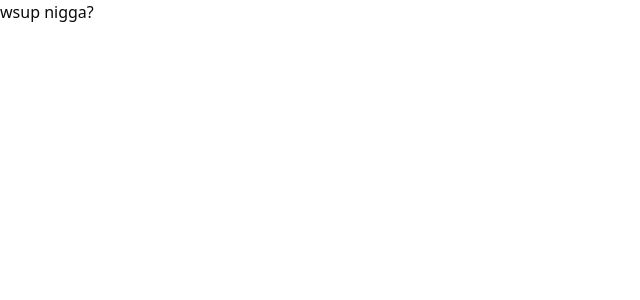
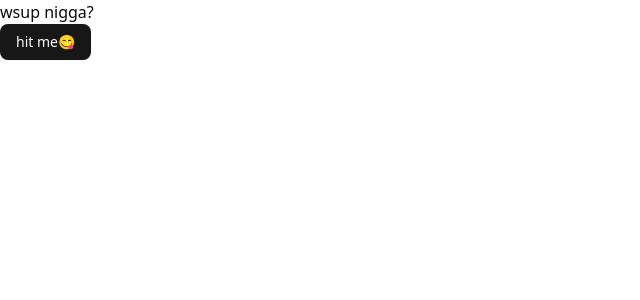
Before and after one commit to 01shrvan/ava, a Next.js app: page / in a window 1280 px wide. Shown: the top 300 px of the page, without its empty margins (0-640 px from the left). Built offline with nearby package versions, Linux system fonts and the light colour scheme.

Commit message:
feat: ignore

```diff
--- a/app/page.js
+++ b/app/page.js
@@ -1,7 +1,14 @@
+import { Button } from "@/components/ui/button";
+
 export default function Home() {
   return (
-    <div>
-      wsup nigga?
-    </div>
+    <>
+      <div>
+        wsup nigga?
+      </div>
+      <Button>
+        hit me😋
+      </Button>
+    </>
   );
 }
--- /dev/null
+++ b/components/ui/button.jsx
@@ -0,0 +1,55 @@
+import * as React from "react"
+import { Slot } from "@radix-ui/react-slot"
+import { cva } from "class-variance-authority";
+
+import { cn } from "@/lib/utils"
+
+const buttonVariants = cva(
+  "inline-flex items-center justify-center gap-2 whitespace-nowrap rounded-md text-sm font-medium transition-all disabled:pointer-events-none disabled:opacity-50 [&_svg]:pointer-events-none [&_svg:not([class*='size-'])]:size-4 shrink-0 [&_svg]:shrink-0 outline-none focus-visible:border-ring focus-visible:ring-ring/50 focus-visible:ring-[3px] aria-invalid:ring-destructive/20 dark:aria-invalid:ring-destructive/40 aria-invalid:border-destructive",
+  {
+    variants: {
+      variant: {
+        default:
+          "bg-primary text-primary-foreground shadow-xs hover:bg-primary/90",
+        destructive:
+          "bg-destructive text-white shadow-xs hover:bg-destructive/90 focus-visible:ring-destructive/20 dark:focus-visible:ring-destructive/40 dark:bg-destructive/60",
+        outline:
+          "border bg-background shadow-xs hover:bg-accent hover:text-accent-foreground dark:bg-input/30 dark:border-input dark:hover:bg-input/50",
+        secondary:
+          "bg-secondary text-secondary-foreground shadow-xs hover:bg-secondary/80",
+        ghost:
+          "hover:bg-accent hover:text-accent-foreground dark:hover:bg-accent/50",
+        link: "text-primary underline-offset-4 hover:underline",
+      },
+      size: {
+        default: "h-9 px-4 py-2 has-[>svg]:px-3",
+        sm: "h-8 rounded-md gap-1.5 px-3 has-[>svg]:px-2.5",
+        lg: "h-10 rounded-md px-6 has-[>svg]:px-4",
+        icon: "size-9",
+      },
+    },
+    defaultVariants: {
+      variant: "default",
+      size: "default",
+    },
+  }
+)
+
+function Button({
+  className,
+  variant,
+  size,
+  asChild = false,
+  ...props
+}) {
+  const Comp = asChild ? Slot : "button"
+
+  return (
+    <Comp
+      data-slot="button"
+      className={cn(buttonVariants({ variant, size, className }))}
+      {...props} />
+  );
+}
+
+export { Button, buttonVariants }
--- a/package.json
+++ b/package.json
@@ -9,6 +9,7 @@
     "lint": "eslint"
   },
   "dependencies": {
+    "@radix-ui/react-slot": "^1.2.3",
     "class-variance-authority": "^0.7.1",
     "clsx": "^2.1.1",
     "lucide-react": "^0.543.0",
```
Also changed, not shown: 1 other file (tests, documents, lock files or other folders).
